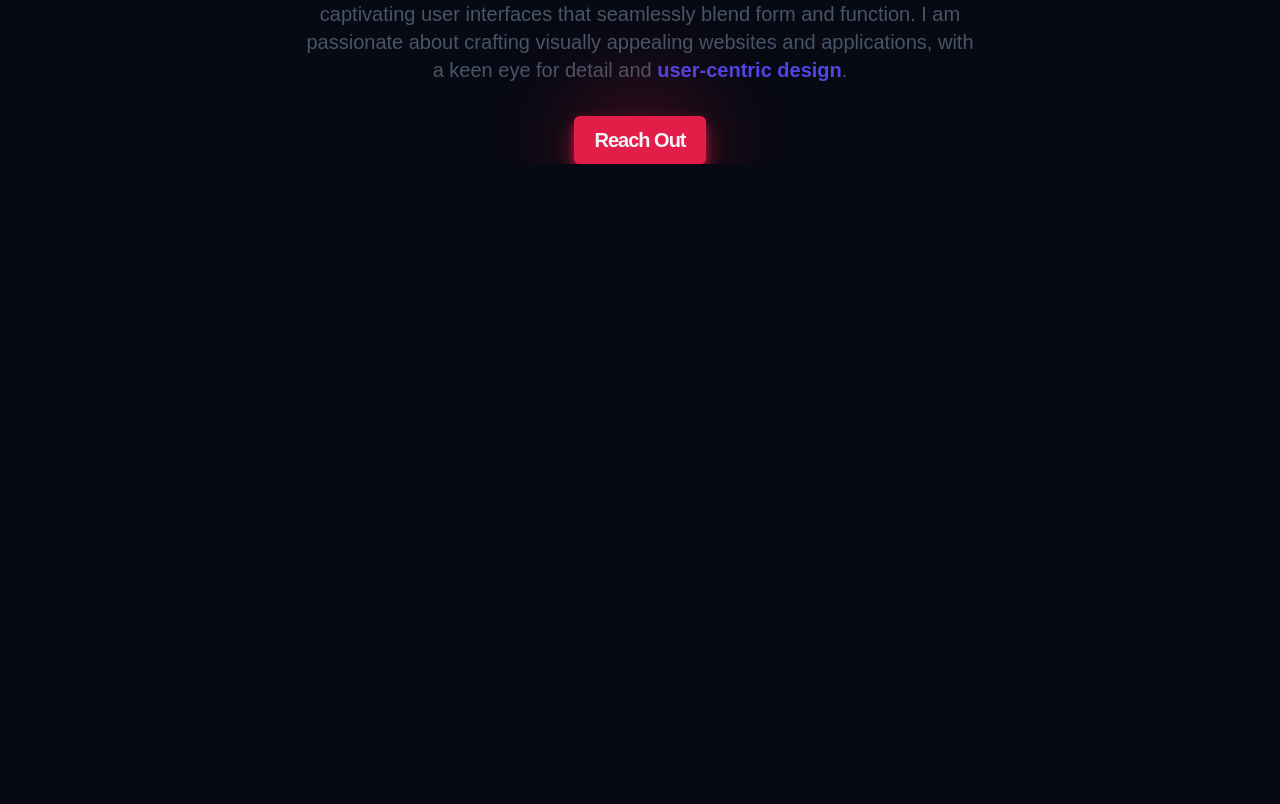
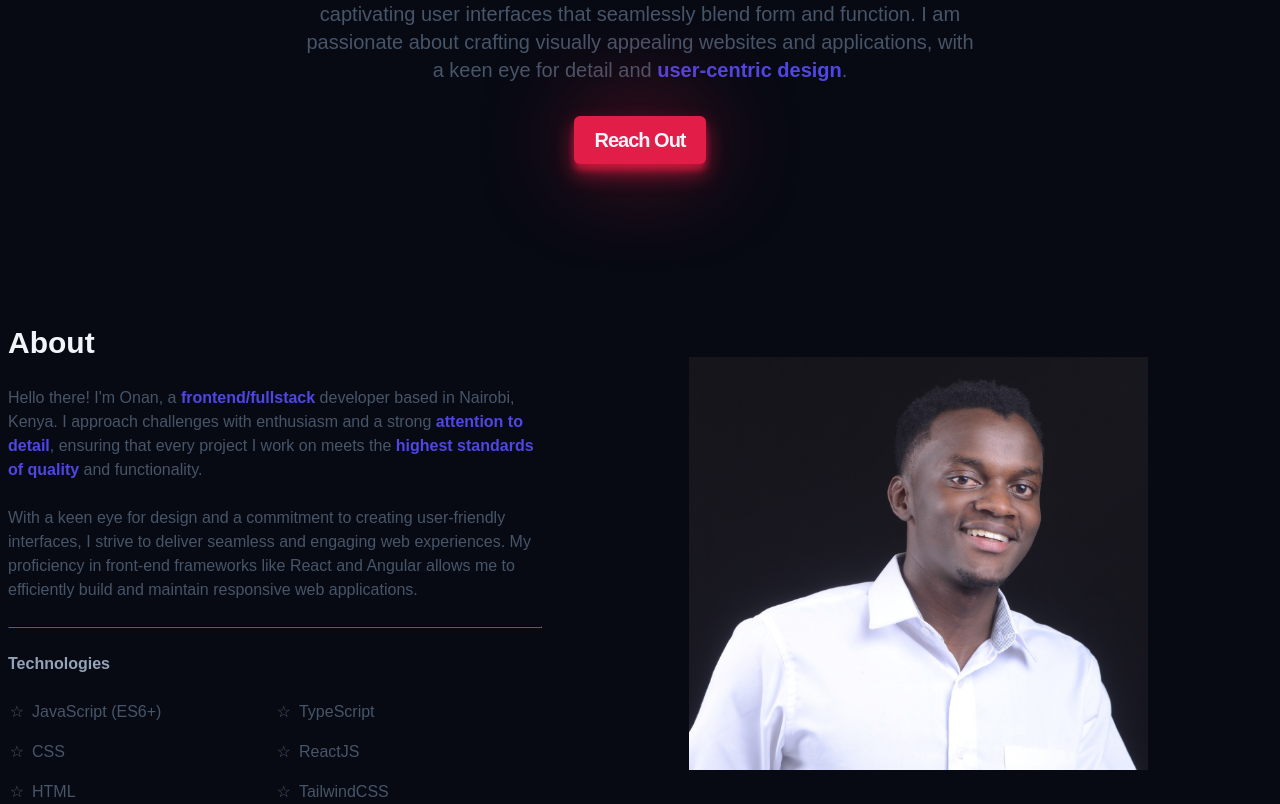
Before and after one commit to Onan-Thairu/thairu-onan, a website built with Vite: page index.html in a window 1280 px wide. Shown: the part 695-1499 px from the top of the page. Before the commit the page ends 859 px from the top, so only its background shows below. Built offline with nearby package versions, Linux system fonts and the light colour scheme; a web font is replaced by a local one.

Commit message:
chore: style about section.

```diff
--- a/index.html
+++ b/index.html
@@ -51,8 +51,39 @@
         </p>
         <a class="hero__btn btn" href="">Reach out</a>
       </section>
+      <section class="about container section">
+        <div class="about__content">
+          <h2 class="about__title">About</h2>
+          <p class="about__description">
+            Hello there! I'm Onan, a <strong>frontend/fullstack</strong> developer based in Nairobi, Kenya.
+            I approach challenges with enthusiasm and a strong<strong> attention to detail</strong>, ensuring that every project
+            I work on meets the <strong>highest standards of quality</strong> and functionality.
+          </p>
+          <p class="about__description">
+            With a keen eye for design and a commitment to creating user-friendly interfaces, I strive to deliver seamless and
+            engaging web experiences. My proficiency in front-end frameworks like React and Angular allows me to efficiently
+            build and maintain responsive web applications.
+          </p>
+          <hr class="about__hr">
+          <h3 class="about__subtitle">Technologies</h3>
+          <div class="about__ul-container">
+            <ul class="about__ul">
+              <li class="about__list">JavaScript (ES6+)</li>
+              <li class="about__list">CSS</li>
+              <li class="about__list">HTML</li>
+            </ul>
+            <ul class="about__ul">
+              <li class="about__list">TypeScript</li>
+              <li class="about__list">ReactJS</li>
+              <li class="about__list">TailwindCSS</li>
+            </ul>
+          </div>
+        </div>
+        <div class="about__img-wrapper">
+          <img class="about__img" src="about3.jpg" alt="Profile picture">
+        </div>
+      </section>
       <!-- <section></section>
-      <section></section>
       <section></section>
       <section></section> -->
     </main>
--- a/src/main.js
+++ b/src/main.js
@@ -2,4 +2,5 @@ import '../styles/modern-normalize.css'
 import '../styles/style.css'
 import '../styles/components/header.css'
 import '../styles/components/hero.css'
+import '../styles/components/about.css'
 import '../styles/utils.css'
--- /dev/null
+++ b/styles/components/about.css
@@ -0,0 +1,104 @@
+img {
+  width: 459px;
+}
+.about {
+  display: flex;
+  flex-direction: column;
+  gap: 1rem;
+}
+.about__content {
+  display: flex;
+  flex-direction: column;
+  gap: 1rem;
+}
+.about__title {
+  font-size: var(--size-2xl);
+  color: var(--clr-light);
+}
+.about__description {
+  max-width: 60ch;
+  font-size: var(--size-sm);
+  color: var(--clr-slate600);
+}
+.about__hr {
+  border-color: var(--clr-slate800);
+}
+.about__subtitle {
+  font-size: var(--size-sm);
+  color: var(--clr-slate400);
+}
+.about__ul-container {
+  display: flex;
+}
+.about__ul {
+  display: flex;
+  flex-direction: column;
+  gap: 1em;
+  list-style-type: '\2606';
+  padding-left: 1em;
+  flex: 1;
+}
+.about__list {
+  font-size: var(--size-sm);
+  color: var(--clr-slate600);
+}
+.about__list::before {
+  content: '';
+  margin-left: 0.5em;
+}
+
+/* xs */
+@media (min-width: 475px) {
+  .about {
+    gap: 1.5rem;
+  }
+  .about__content {
+    gap: 1.5rem;
+  }
+  .about__title {
+    font-size: var(--size-3xl);
+  }
+  .about__description {
+    font-size: var(--size-base);
+  }
+  .about__subtitle {
+    font-size: var(--size-base);
+  }
+  .about__list {
+    font-size: var(--size-base);
+  }
+  .about__list::before {
+    content: '';
+    margin-left: 0.5em;
+  }
+}
+/* sm */
+@media (min-width: 640px) {
+  .about__img-wrapper {
+    margin: 0 auto;
+  }
+  .about__img {
+    width: 28.6875rem;
+  }
+}
+
+/* md */
+/* @media (min-width: 768px) {
+} */
+
+/* lg */
+@media (min-width: 1024px) {
+  .about {
+    flex-direction: row;
+    justify-content: space-between;
+    align-items: center;
+  }
+}
+
+/* xl */
+/* @media (min-width: 1280px) {
+} */
+
+/* 2xl */
+/* @media (min-width: 1536px) {
+} */
```
Also changed, not shown: public/about2.JPG (added), public/about3.jpg (added), 1 other file.
